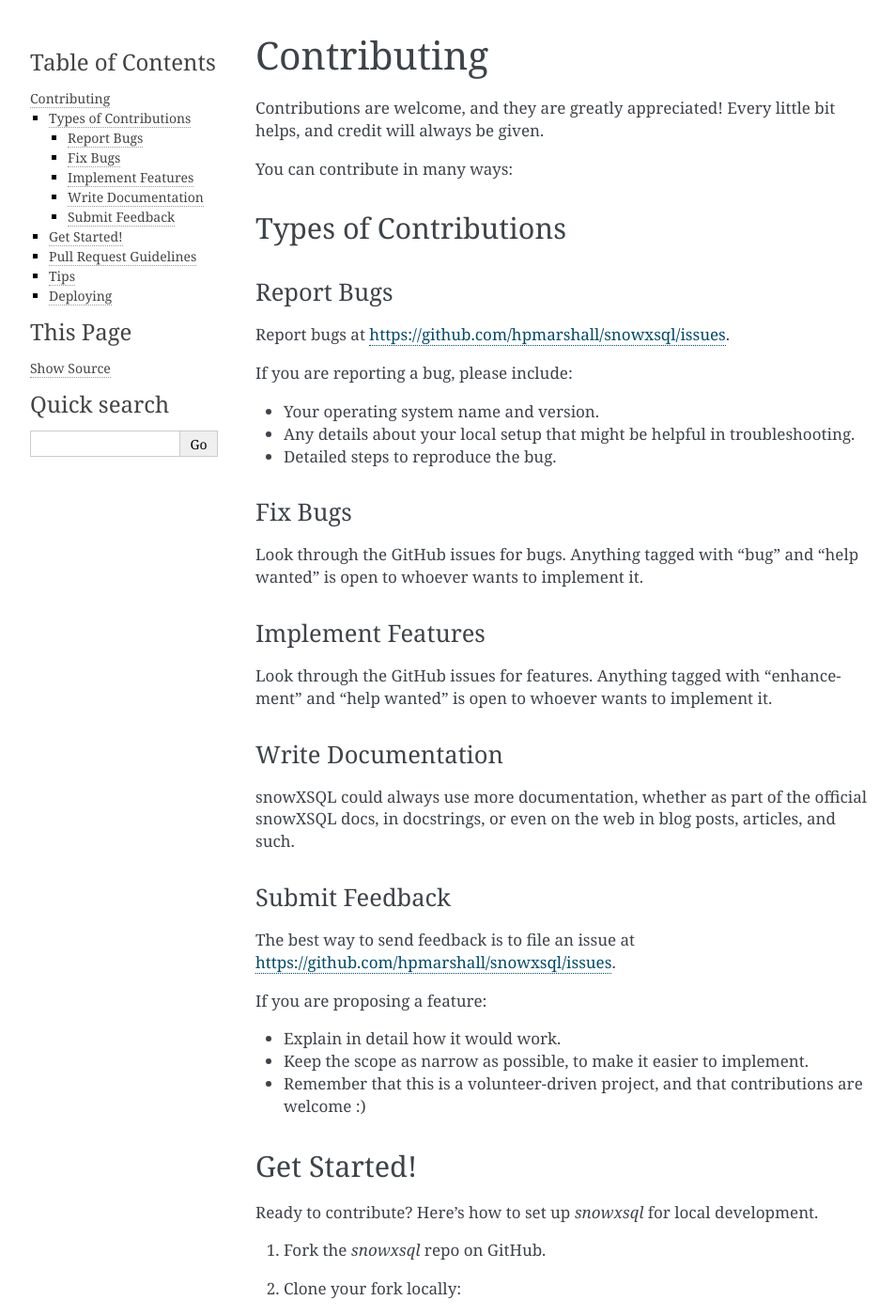
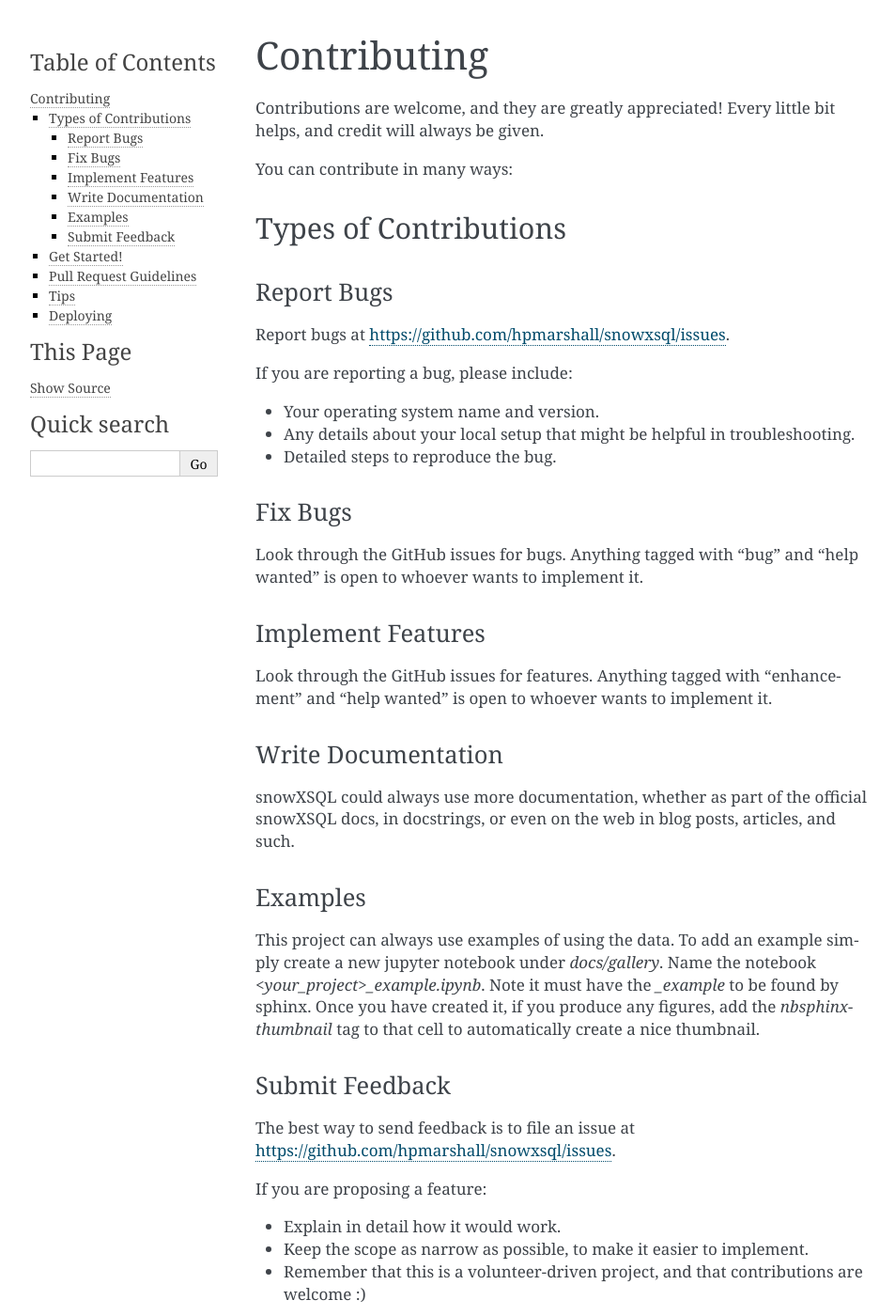
Before and after one commit to SnowEx/snowexsql, a Sphinx documentation site: the page built from docs/contributing.rst, in a window 1280 px wide and 1400 px high. Shown: the whole window at 94% size, without its empty margins (148-1101 px from the left). Built offline with Sphinx 7.4.7, drawn with Linux system fonts in a browser that asks for light colours; pages that are not in the unit, such as notebooks, are missing from menus.

Commit message:
Added a section on the contributing docs for adding examples

```diff
--- a/docs/contributing.rst
+++ b/docs/contributing.rst
@@ -41,6 +41,16 @@
 snowXSQL could always use more documentation, whether as part of the
 official snowXSQL docs, in docstrings, or even on the web in blog posts,
 articles, and such.
+
+Examples
+~~~~~~~~
+
+This project can always use examples of using the data. To add an example
+simply create a new jupyter notebook under `docs/gallery`. Name the notebook
+`<your_project>_example.ipynb`. Note it must have the `_example` to be found by
+sphinx. Once you have created it, if you produce any figures, add the
+`nbsphinx-thumbnail` tag to that cell to automatically create a nice thumbnail.
+
 
 Submit Feedback
 ~~~~~~~~~~~~~~~
```
